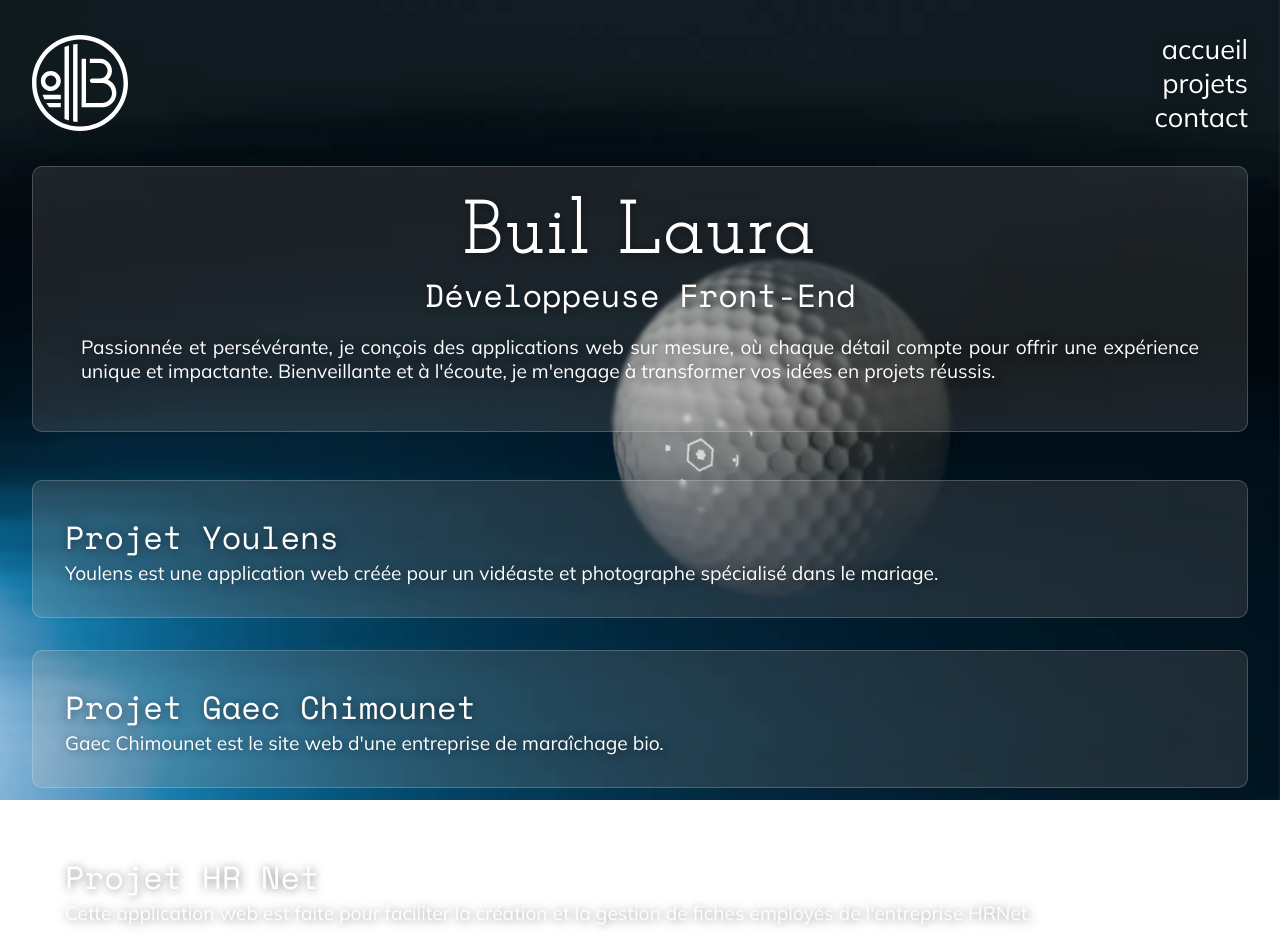
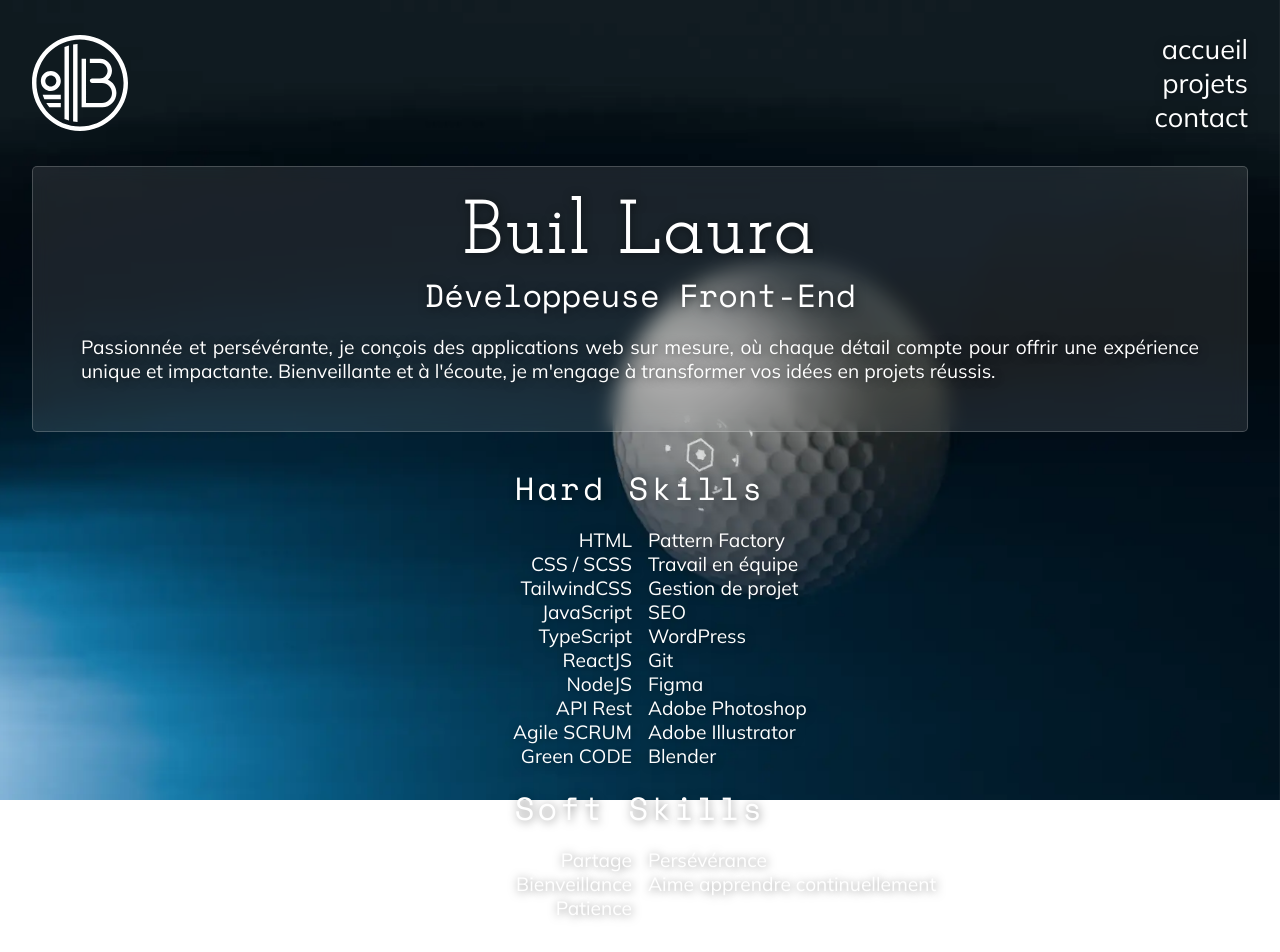
Before and after one commit to LauraBuil/myportfolio, a React (Vite) app: page / in a window 1280 px wide. Shown: the top 952 px of the page. Built offline with nearby package versions, Linux system fonts and the light colour scheme.

Commit message:
feat: skills

```diff
--- a/src/assets/scss/components/contact.scss
+++ b/src/assets/scss/components/contact.scss
@@ -4,12 +4,12 @@
   margin: 2rem;
   &__title {
     font-family: 'JosefinSlab', sans-serif;
-    font-size: 2rem;
+    font-size: 2.5rem;
     text-align: center;
-    letter-spacing: 0.3rem;
+    letter-spacing: 0.1rem;
     text-shadow: 1px 1px 10px rgba(0, 0, 0, 0.5);
     color: white;
-    margin: 2rem 0;
+    margin: 0 2rem 2rem 2rem;
   }
   &__text {
     font-family: 'SpaceMonoregular', sans-serif;
@@ -31,7 +31,7 @@
   margin: 0 2rem;
   &__title {
     font-family: 'JosefinSlab', sans-serif;
-    font-size: 2rem;
+    font-size: 2.5rem;
     text-align: center;
     letter-spacing: 0.3rem;
     text-shadow: 1px 1px 10px rgba(0, 0, 0, 0.5);
--- /dev/null
+++ b/src/assets/scss/components/mySkills.css
@@ -0,0 +1,3 @@
+
+
+/*# sourceMappingURL=mySkills.css.map */
--- /dev/null
+++ b/src/assets/scss/components/mySkills.scss
@@ -0,0 +1,32 @@
+.skills {
+    display: flex;
+    flex-direction: column;
+    align-items: center;
+    justify-content: center;
+    margin: 2rem 0 0 0;
+  &__title {
+    font-family: 'SpaceMonoregular', sans-serif;
+    font-size: 2rem;
+    color: white;
+    letter-spacing: 0.2rem;
+    text-shadow: 1px 1px 10px rgba(0, 0, 0, 0.5);
+  }
+  &__list {
+    text-decoration: none;
+    list-style: none;
+    padding: 0;
+    margin: 1rem 0;
+    display: grid;
+    grid-template-columns: repeat(2, 1fr);
+    gap: 1rem;
+.text-right {
+  text-align: right;
+}
+    &__text {
+      color: white;
+      font-family: 'Mulish', sans-serif;
+      font-size: 1.2rem;
+      text-shadow: 1px 1px 10px rgba(0, 0, 0, 0.5);
+    }
+  }
+}
--- a/src/assets/scss/main.css
+++ b/src/assets/scss/main.css
@@ -126,12 +126,12 @@
 }
 .contact__title {
   font-family: "JosefinSlab", sans-serif;
-  font-size: 2rem;
+  font-size: 2.5rem;
   text-align: center;
-  letter-spacing: 0.3rem;
+  letter-spacing: 0.1rem;
   text-shadow: 1px 1px 10px rgba(0, 0, 0, 0.5);
   color: white;
-  margin: 2rem 0;
+  margin: 0 2rem 2rem 2rem;
 }
 .contact__text {
   font-family: "SpaceMonoregular", sans-serif;
@@ -152,7 +152,7 @@
 }
 .me__title {
   font-family: "JosefinSlab", sans-serif;
-  font-size: 2rem;
+  font-size: 2.5rem;
   text-align: center;
   letter-spacing: 0.3rem;
   text-shadow: 1px 1px 10px rgba(0, 0, 0, 0.5);
@@ -178,6 +178,39 @@
   color: white;
   letter-spacing: 0.3rem;
   text-align: center;
+}
+
+.skills {
+  display: flex;
+  flex-direction: column;
+  align-items: center;
+  justify-content: center;
+  margin: 2rem 0 0 0;
+}
+.skills__title {
+  font-family: "SpaceMonoregular", sans-serif;
+  font-size: 2rem;
+  color: white;
+  letter-spacing: 0.2rem;
+  text-shadow: 1px 1px 10px rgba(0, 0, 0, 0.5);
+}
+.skills__list {
+  text-decoration: none;
+  list-style: none;
+  padding: 0;
+  margin: 1rem 0;
+  display: grid;
+  grid-template-columns: repeat(2, 1fr);
+  gap: 1rem;
+}
+.skills__list .text-right {
+  text-align: right;
+}
+.skills__list__text {
+  color: white;
+  font-family: "Mulish", sans-serif;
+  font-size: 1.2rem;
+  text-shadow: 1px 1px 10px rgba(0, 0, 0, 0.5);
 }
 
 @font-face {
@@ -244,10 +277,10 @@ body {
 
 .glassmorphism {
   background-color: rgba(255, 255, 255, 0.1);
-  backdrop-filter: blur(2px) saturate(80%);
+  backdrop-filter: blur(10px) saturate(100%);
   -webkit-backdrop-filter: blur(2px) saturate(80%);
   border: 1px solid rgba(255, 255, 255, 0.2);
-  border-radius: 10px;
+  border-radius: 5px;
   padding: 2rem;
 }
 
--- a/src/assets/scss/main.scss
+++ b/src/assets/scss/main.scss
@@ -3,6 +3,7 @@
 @use "components/projects";
 @use "components/contact";
 @use "components/footer";
+@use "components/MySkills";
 
 // colors
 
@@ -75,9 +76,9 @@ body {
 
 .glassmorphism {
   background-color: rgba(255, 255, 255, 0.1);
-  backdrop-filter: blur(2px) saturate(80%);
+  backdrop-filter: blur(10px) saturate(100%);
   -webkit-backdrop-filter: blur(2px) saturate(80%);
   border: 1px solid rgba(255, 255, 255, 0.2);
-  border-radius: 10px;
+  border-radius: 5px;
   padding: 2rem;
 }
--- a/src/common/Footer.tsx
+++ b/src/common/Footer.tsx
@@ -6,6 +6,8 @@ export default function Footer() {
             <footer className='footer'>
                 <p className='footer__text'>
                     &copy; 2025 Laura BUIL
+                    <a href='https://www.linkedin.com/in/laura-buil-213655254/'>Mon LinkedIn</a>
+                    <a href='https://github.com/Yhumi0210'>Mon GitHub</a>
                 </p>
             </footer>
         </>
--- /dev/null
+++ b/src/components/MySkills.tsx
@@ -0,0 +1,49 @@
+export default function MySkills() {
+    return (
+        <>
+            <section className='skills'>
+                <h2 className='skills__title'>Hard Skills</h2>
+                <ul className='skills__list'>
+                    <div className='text-right'>
+                        <li className='skills__list__text'>HTML</li>
+                        <li className='skills__list__text'>CSS / SCSS</li>
+                        <li className='skills__list__text'>TailwindCSS</li>
+                        <li className='skills__list__text'>JavaScript</li>
+                        <li className='skills__list__text'>TypeScript</li>
+                        <li className='skills__list__text'>ReactJS</li>
+                        <li className='skills__list__text'>NodeJS</li>
+                        <li className='skills__list__text'>API Rest</li>
+                        <li className='skills__list__text'>Agile SCRUM</li>
+                        <li className='skills__list__text'>Green CODE</li>
+
+                    </div>
+                    <div>
+                        <li className='skills__list__text'>Pattern Factory</li>
+                        <li className='skills__list__text'>Travail en équipe</li>
+                        <li className='skills__list__text'>Gestion de projet</li>
+                        <li className='skills__list__text'>SEO</li>
+                        <li className='skills__list__text'>WordPress</li>
+                        <li className='skills__list__text'>Git</li>
+                        <li className='skills__list__text'>Figma</li>
+                        <li className='skills__list__text'>Adobe Photoshop</li>
+                        <li className='skills__list__text'>Adobe Illustrator</li>
+                        <li className='skills__list__text'>Blender</li>
+                    </div>
+                </ul>
+                <h2 className='skills__title'>Soft Skills</h2>
+                <ul className='skills__list'>
+                    <div className='text-right'>
+
+                        <li className='skills__list__text'>Partage</li>
+                        <li className='skills__list__text'>Bienveillance</li>
+                        <li className='skills__list__text'>Patience</li>
+                    </div>
+                    <div>
+                        <li className='skills__list__text'>Persévérance</li>
+                        <li className='skills__list__text'>Aime apprendre continuellement</li>
+                    </div>
+                </ul>
+            </section>
+        </>
+    )
+}
--- a/src/pages/Contact.tsx
+++ b/src/pages/Contact.tsx
@@ -4,11 +4,12 @@ export default function Contact() {
         <>
             <section className='contact' id='contact'>
                 <h1 className='contact__title'>Me contacter</h1>
-                <p className='contact__text'>E-mail: <a className='contact__text__link'
-                                                        href="mailto:buillaura0210@gmail.com">buillaura0210@gmail.com</a>
+                <p className='contact__text'>E-mail:
+                    <a className='contact__text__link' href="mailto:buillaura0210@gmail.com"> buillaura0210@gmail.com</a>
                 </p>
-                <p className='contact__text'>Téléphone: <a className='contact__text__link' href="tel:+33783053491">07 83
-                    05 34 91</a></p>
+                <p className='contact__text'>Téléphone:
+                    <a className='contact__text__link' href="tel:+33783053491"> 07 83 05 34 91</a>
+                </p>
                 <section className='me'>
                     <h1 className='me__title'>Qui suis-je?</h1>
                     <p className='me__text'>Je suis Laura BUIL, développeuse front-end passionnée depuis
@@ -28,7 +29,10 @@ export default function Contact() {
                         J'aime rendre l'expérience utilisateur la plus agréable
                         possible. Je cherche à ce que la personne qui visite mes sites ait un sentiment
                         d'interraction avec celui-ci et un goût de reviens-y (il doit me rester du
-                        marketing dans les veines)</p>
+                        marketing dans les veines)
+                        <br/>
+                        Sinon dans la vie, je suis passionnée de jeux vidéo compétitifs sur PC, je suis golfeuse depuis l'été 2024 et j'aime les animaux et la photographie.
+                    </p>
                 </section>
             </section>
         </>
--- a/src/pages/HomePage.tsx
+++ b/src/pages/HomePage.tsx
@@ -1,6 +1,7 @@
 import projectData from '../data/projects.json'
 import { Link } from 'react-router-dom'
 import Contact from '../pages/Contact.tsx'
+import MySkills from '../components/MySkills.tsx'
 
 export default function HomePage() {
     return (
@@ -15,6 +16,7 @@ export default function HomePage() {
                             je m'engage à transformer vos idées en projets réussis.
                         </p>
                     </section>
+            <MySkills/>
                     <section className='projects' id='projets'>
                         {projectData.map((project, index) => (
                             <div key={index} className='projects__card glassmorphism'>
```
Also changed, not shown: 2 other files (tests, documents, lock files or other folders).
